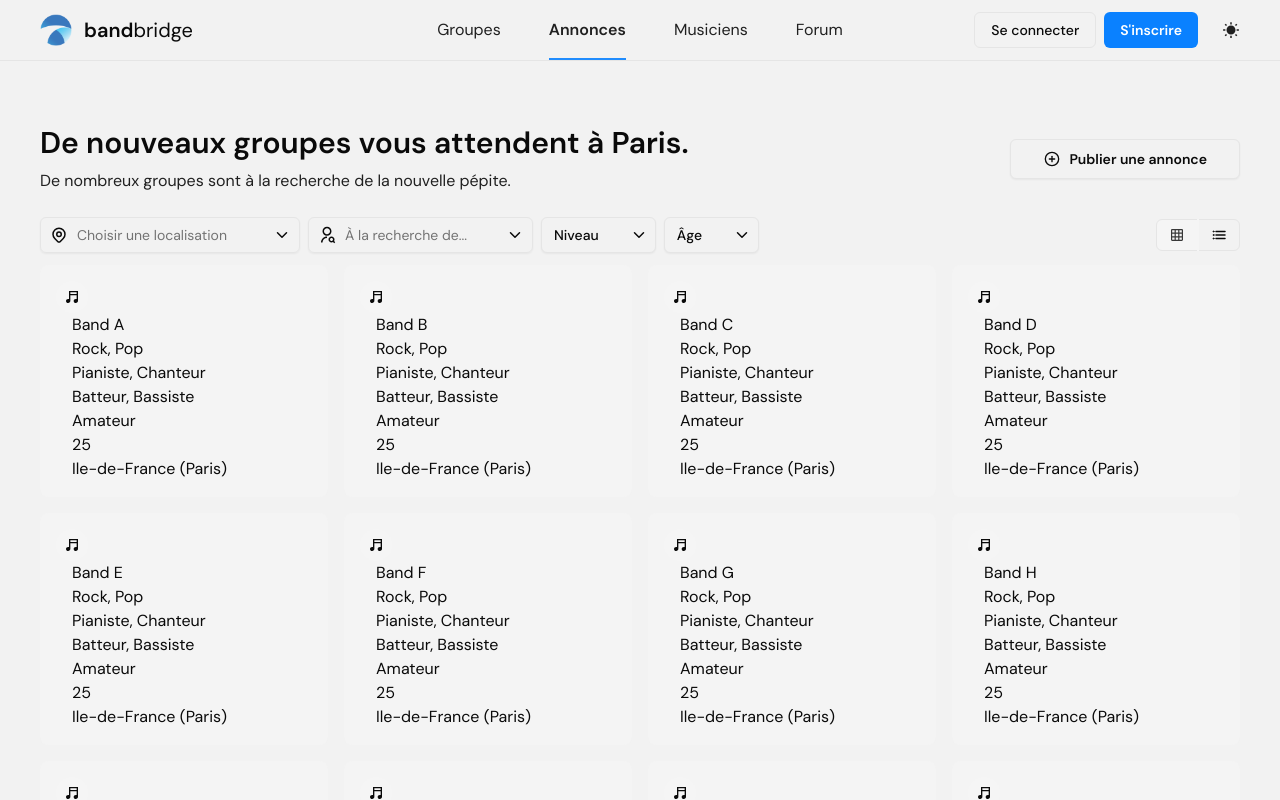
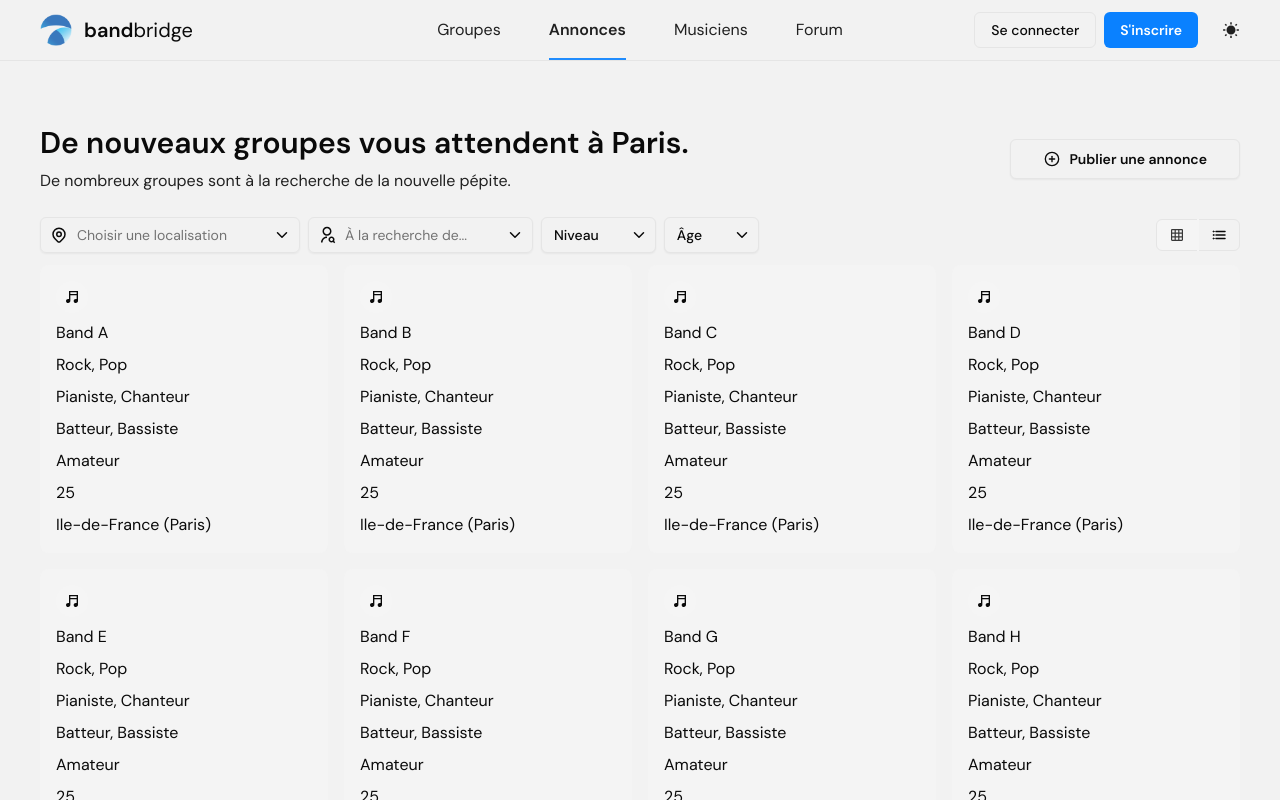
Before and after one commit to maxess3/bandbridge, a Next.js app in the folder client/: page /ads in a window 1280 px wide. Both pictures are taken after a click on the button 1177 px from the left and 235 px from the top of the page. Shown: the top 800 px of the page. Built offline with nearby package versions, Linux system fonts and the light colour scheme.

Commit message:
Update table grid layout

```diff
--- a/client/components/BandTable.tsx
+++ b/client/components/BandTable.tsx
@@ -124,14 +124,17 @@ export default function BandTable({ tableLayoutMode }: BandTableProps) {
 
   if (tableLayoutMode === "grid") {
     return (
-      <div className="grid grid-cols-4 gap-4">
+      <div className="grid xl:grid-cols-4 lg:grid-cols-3 grid-cols-2 gap-4">
         {table.getRowModel().rows.map((row) => (
           <div
             key={row.id}
-            className="bg-secondary/25 rounded-lg p-4 space-x-4 flex flex-col"
+            className="bg-secondary/25 rounded-lg p-4 flex flex-col gap-y-2"
           >
             {row.getVisibleCells().map((cell) => (
               <div key={cell.id}>
+                {/* <div className="text-sm text-gray-500">
+                  {flexRender(cell.column.columnDef.header, cell.getContext())}
+                </div> */}
                 {flexRender(cell.column.columnDef.cell, cell.getContext())}
               </div>
             ))}
```
